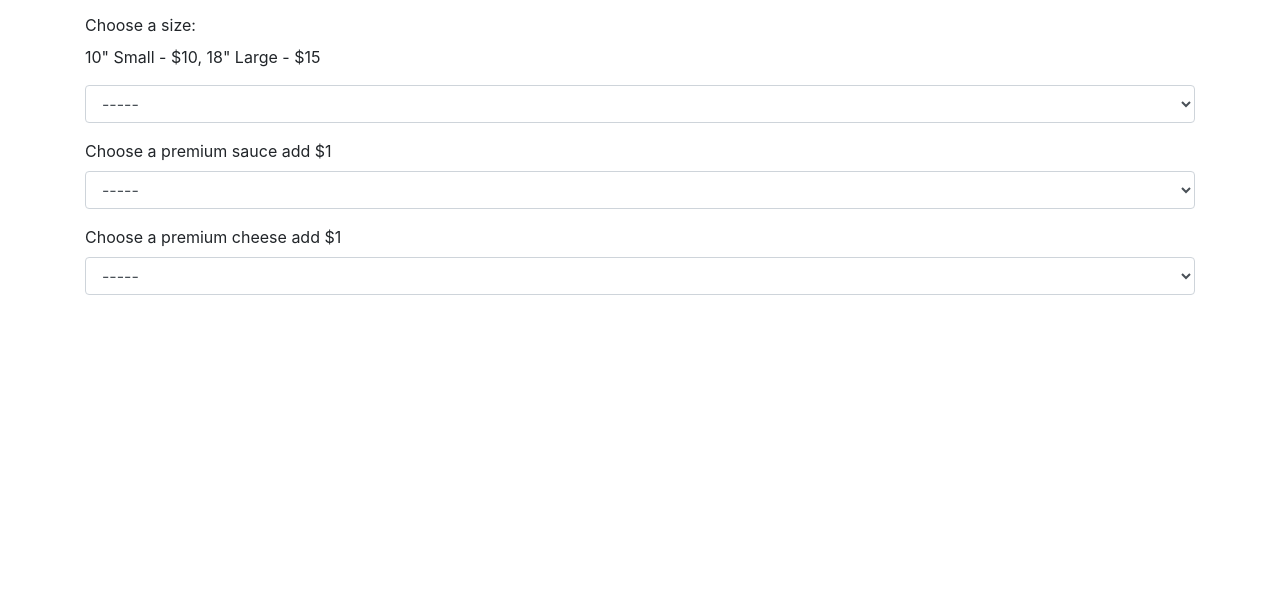
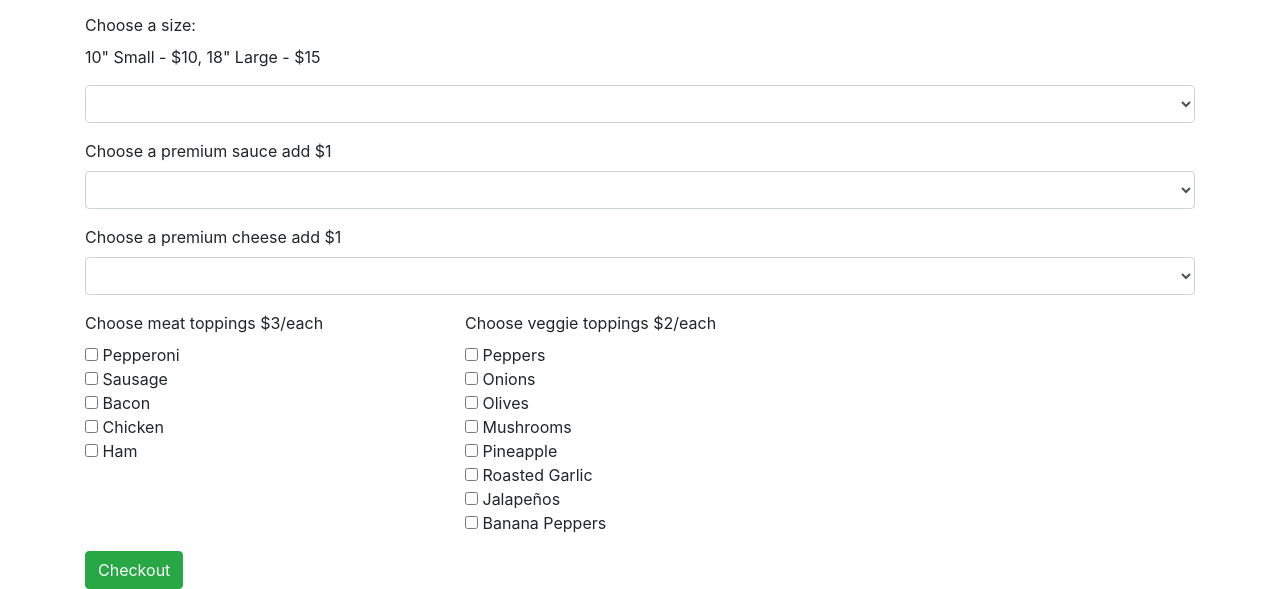
Before and after one commit to chrisdfghjkl/Pizza-parlor, a plain HTML site: page index.html in a window 1280 px wide. Shown: the part 289-878 px from the top of the page. Before the commit the page ends 800 px from the top, so only its background shows below. Drawn offline with Linux system fonts and the light colour scheme.

Commit message:
add checkboxes and submit button

```diff
--- a/index.html
+++ b/index.html
@@ -21,7 +21,7 @@
         <label for="pie-size">Choose a size:</label>
         <p class="add-on">10" Small - $10, 18" Large - $15</p>
         <select id="pie-size" class="form-control">
-          <option>-----</option>
+          <option></option>
           <option>Small</option>
           <option>Large</option>
         </select>
@@ -29,7 +29,7 @@
       <div class="form-group">
         <label for="pie-sauce">Choose a premium sauce <span class="add-on">add $1</span></label>
         <select id="pie-sauce" class="form-control">
-          <option>-----</option>
+          <option></option>
           <option>Pesto</option>
           <option>BBQ</option>
           <option>Buffalo</option>
@@ -39,12 +39,38 @@
       <div class="form-group">
         <label for="pie-cheese">Choose a premium cheese <span class="add-on">add $1</span></label>
         <select id="pie-cheese" class="form-control">
-          <option>-----</option>
+          <option></option>
           <option>Fresh mozzarella</option>
           <option>Burrata</option>
           <option>Ricotta</option>
         </select>
       </div>
+      <div class="row">
+        <div class="col-md-4">
+          <div class="form-group">
+            <label for="pie-meat">Choose meat toppings <span class="add-on">$3/each</span></label><br>
+            <input type="checkbox" name="meat" value="Pepperoni"> Pepperoni <br>
+            <input type="checkbox" name="meat" value="Sausage"> Sausage <br>
+            <input type="checkbox" name="meat" value="Bacon"> Bacon <br>
+            <input type="checkbox" name="meat" value="Chicken"> Chicken <br>
+            <input type="checkbox" name="meat" value="Ham"> Ham <br>
+          </div>
+        </div>
+        <div class="col-md-4">
+          <div class="form-group">
+            <label for="pie-veggie">Choose veggie toppings <span class="add-on">$2/each</span></label><br>
+            <input type="checkbox" name="veggie" value="Peppers"> Peppers <br>
+            <input type="checkbox" name="veggie" value="Onions"> Onions <br>
+            <input type="checkbox" name="veggie" value="Olives"> Olives <br>
+            <input type="checkbox" name="veggie" value="Mushrooms"> Mushrooms <br>
+            <input type="checkbox" name="veggie" value="Pineapple"> Pineapple <br>
+            <input type="checkbox" name="veggie" value="Roasted Garlic"> Roasted Garlic <br>
+            <input type="checkbox" name="veggie" value="Jalapeños"> Jalapeños <br>
+            <input type="checkbox" name="veggie" value="Banana Peppers"> Banana Peppers <br>
+          </div>
+        </div>
+      </div>
+      <button type="submit" class="btn btn-success">Checkout</button>
     </form>
   </div>
 </body>
```
